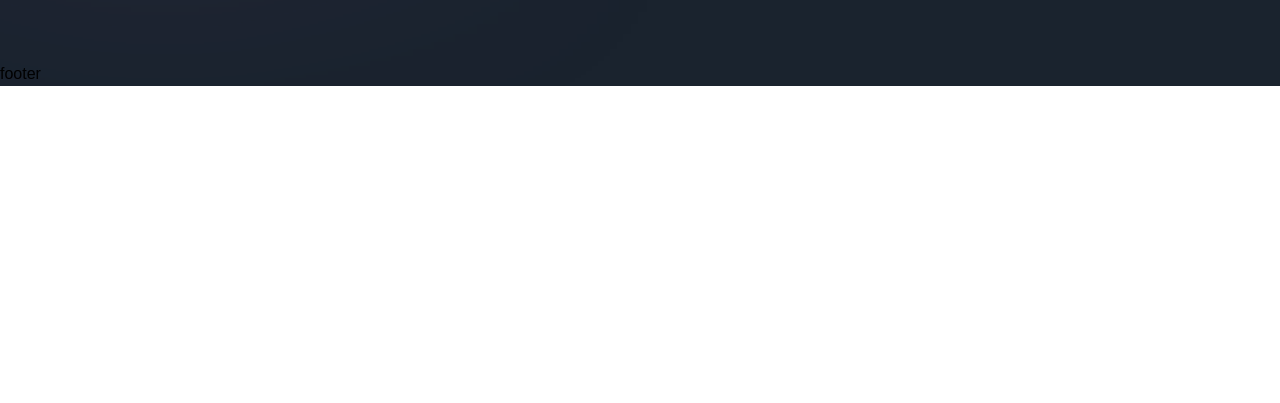
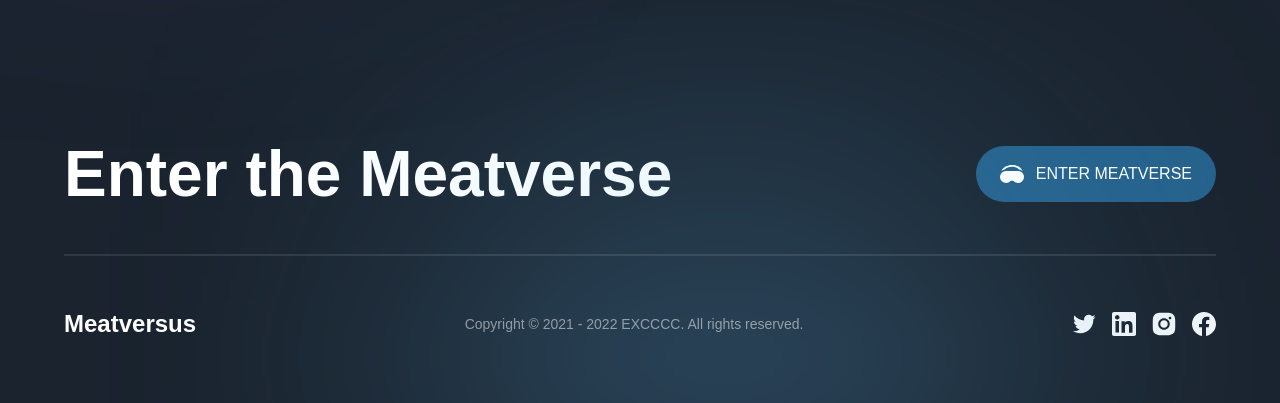
Before and after one commit to Excaliose777/Advanced-UI, a Next.js app: page / in a window 1280 px wide. Shown: the part 7073-7476 px from the top of the page. Before the commit the page ends 7159 px from the top, so only its background shows below. Built offline with nearby package versions, Linux system fonts and the light colour scheme; a web font is replaced by a local one.

Commit message:
finishing touches

```diff
--- a/components/Footer.jsx
+++ b/components/Footer.jsx
@@ -1,9 +1,51 @@
 'use client';
 
+import { motion } from "framer-motion";
+import { socials } from "../constants";
+import styles from "../styles";
+import { footerVariants } from "../utils/motion";
+
+
 const Footer = () => (
-  <footer>
-    footer
-  </footer>
+  <motion.footer
+  variants={footerVariants}
+  initial='hidden'
+  whileInView='show'
+  className={`${styles.paddings} py-8 relative`}>
+    <div className="footer-gradient"/>
+
+    <div className={`${styles.innerWidth} mx-auto flex flex-col gap-8`}>
+      <div className="flex items-center justify-between flex-wrap gap-5">
+        <h4 className="font-bold md:text-[64px] text-[44px] text-white">Enter the Meatverse </h4>
+        <button type='button'
+        className="flex items-center h-fit py-4 px-6 bg-[#25618b] rounded-[32px] gap-[12px]">
+          <img src="/headset.svg"
+          alt="headset"
+          className="w-[24px] h-[24px] object-contain"/>
+          <span className="font-normal text-[16px] text-white"> ENTER MEATVERSE</span>
+        </button>
+      </div>
+
+      <div className="flex flex-col">
+        <div className="mb-[50px] h-[2px] bg-white opacity-10"/>
+
+        <div className="flex items-center justify-between flex-wrap gap-4">
+          <h4 className="font-extrabold text-[24px] text-white">Meatversus</h4>
+          <p className="font-normal text-[14px] text-white opacity-50">Copyright © 2021 - 2022 EXCCCC. All rights reserved.</p>
+
+          <div className=" flex gap-4 ">
+            {socials.map((social) => (
+              <img
+              key={social.name}
+              src={social.url}
+              alt={social.name}
+              className="w-[24px] h-[24px] object-contain cursor-pointer"/>
+            ))}
+          </div>
+        </div>
+      </div>
+    </div>
+  </motion.footer>
 );
 
 export default Footer;
```
